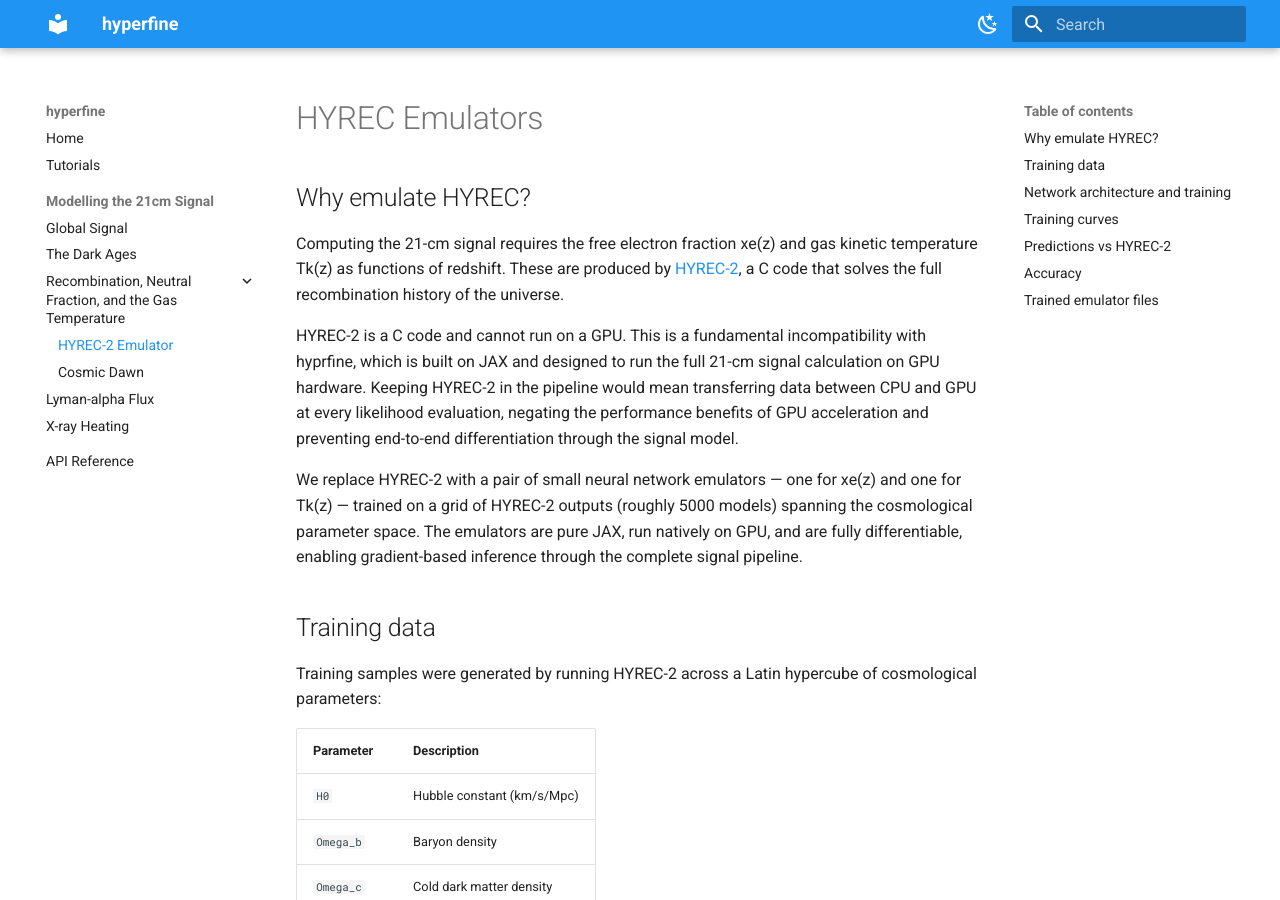
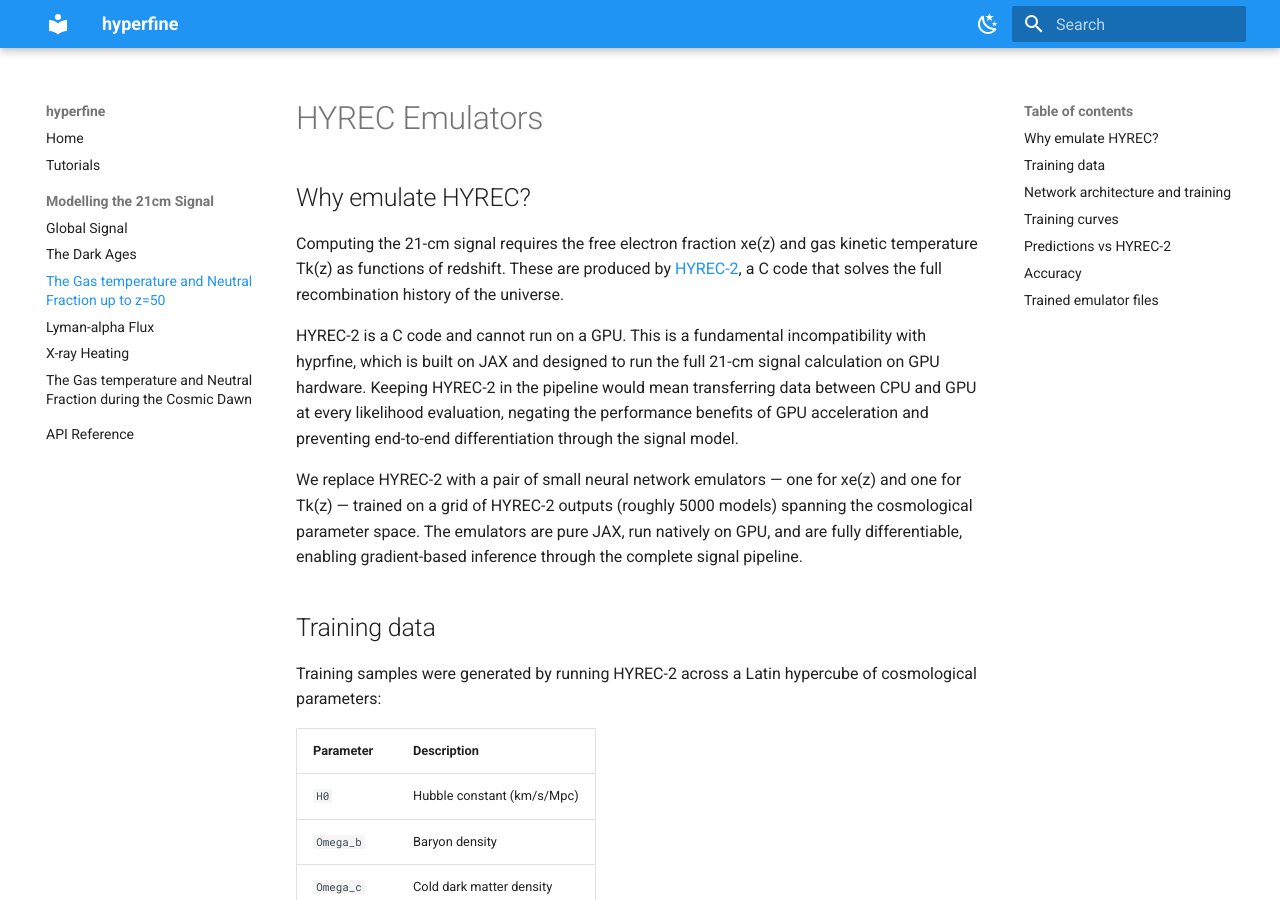
Before and after one commit to htjb/hyprfine, an MkDocs documentation site: the page built from docs/modelling/recombination/hyrec_emulators.md, in a window 1280 px wide and 900 px high. Built offline with MkDocs 1.6.1 and Material for MkDocs 9.7.7, drawn with Linux system fonts in a browser that asks for light colours.

Commit message:
restructuring modelling section

```diff
--- a/mkdocs.yaml
+++ b/mkdocs.yaml
@@ -43,9 +43,8 @@ nav:
   - Modelling the 21cm Signal:
       - Global Signal: modelling/intro.md
       - The Dark Ages: modelling/the-dark_ages.md
-      - Recombination, Neutral Fraction, and the Gas Temperature:
-        - HYREC-2 Emulator: modelling/recombination/hyrec_emulators.md
-        - Cosmic Dawn: modelling/recombination/cosmic-dawn.md
+      - The Gas temperature and Neutral Fraction up to z=50: modelling/recombination/hyrec_emulators.md
       - Lyman-alpha Flux: modelling/wouthuysen.md
       - X-ray Heating: modelling/xrays.md
+      - The Gas temperature and Neutral Fraction during the Cosmic Dawn: modelling/recombination/cosmic-dawn.md
   - API Reference: api-reference.md
```
